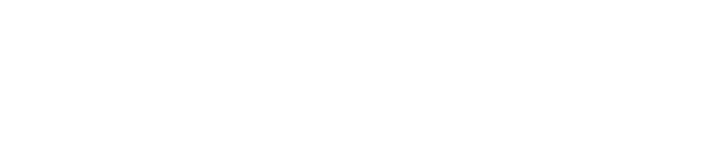
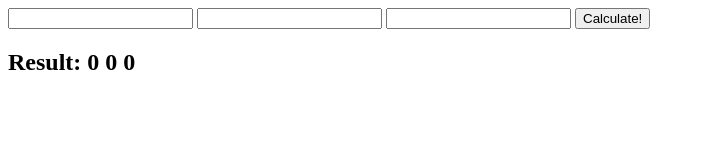
Before and after one commit to BonesTheGhost/003_MagicDoorSolver_tripleX, a plain HTML site: page index.html in a window 1280 px wide. Shown: the whole page, without its empty margins (0-705 px from the left). Drawn offline with Linux system fonts and the light colour scheme.

Commit message:
[COMMIT 002]:: Added three input fields, a calculate button, and an output area.

```diff
--- a/index.html
+++ b/index.html
@@ -4,8 +4,26 @@
   <meta charset="UTF-8">
   <meta name="viewport" content="width=device-width, initial-scale=1.0">
   <title>Magic Door Solver</title>
+
 </head>
+
 <body>
 
+  <div id="inputSection">
+  <input type="number" id="firstCodeInput" />
+  <input type="number" id="secondCodeInput" />
+  <input type="number" id="thirdCodeInput" />
+
+  <button type="button" id="calculate">Calculate!</button>
+  </div>
+
+  <div id="outputSection">
+    <h2>Result: <span id="codes">0 0 0</span></h2>
+  </div>
+
 </body>
+
+<!--SCRIPTS-->
+<script src="./app.js"></script>
+
 </html>
```
